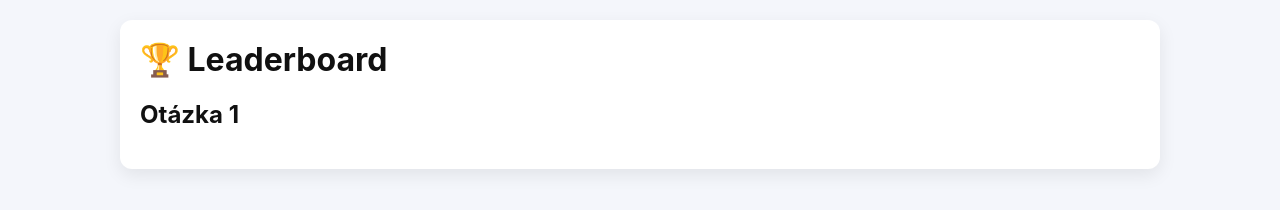
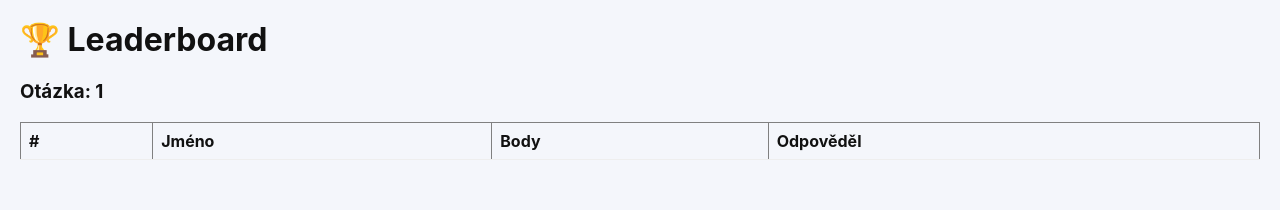
Before and after one commit to jakubkania-star/quiz, a plain HTML site: page leaderboard.html in a window 1280 px wide. Drawn offline with Linux system fonts and the light colour scheme; no server answers.

Commit message:
Update leaderboard.html

```diff
--- a/leaderboard.html
+++ b/leaderboard.html
@@ -1,20 +1,19 @@
 <!DOCTYPE html>
 <html lang="cs">
 <head>
-  <meta charset="utf-8" />
-  <meta name="viewport" content="width=device-width,initial-scale=1" />
-  <title>Leaderboard — Rokový kvíz</title>
-  <link rel="stylesheet" href="style.css">
+  <meta charset="UTF-8">
+  <title>Leaderboard</title>
   <script src="https://www.gstatic.com/firebasejs/8.10.0/firebase-app.js"></script>
   <script src="https://www.gstatic.com/firebasejs/8.10.0/firebase-firestore.js"></script>
+  <link rel="stylesheet" href="style.css">
 </head>
 <body data-page="leaderboard">
-  <div class="container">
-    <h1>🏆 Leaderboard</h1>
-    <h2>Otázka <span id="questionDisplay">1</span></h2>
-    <div id="leaderboardView"></div>
-  </div>
-
+  <h1>🏆 Leaderboard</h1>
+  <h3 id="currentQuestionLabel">Otázka: 1</h3>
+  <table id="leaderboardTable" border="1">
+    <thead><tr><th>#</th><th>Jméno</th><th>Body</th><th>Odpověděl</th></tr></thead>
+    <tbody></tbody>
+  </table>
   <script src="script.js"></script>
 </body>
 </html>
```
